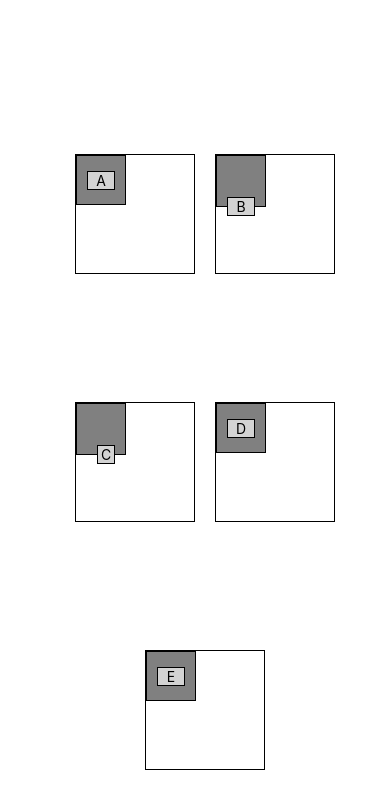
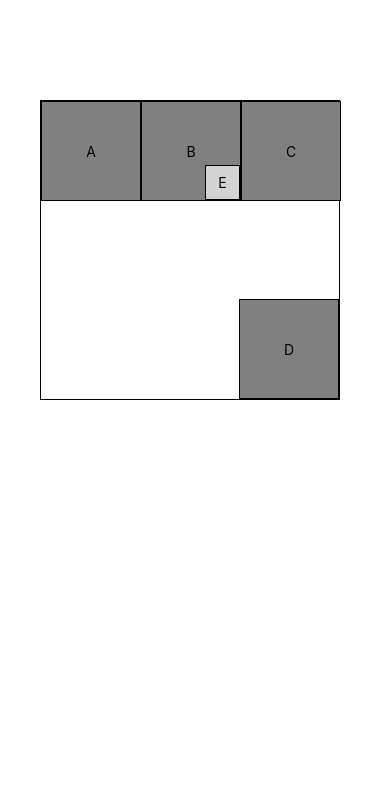
Before and after one commit to KalaiselvanSivakumar/Tutorial-Book-RN-Styling, a React Native app: screen / in a window 390 px wide. Shown: the top 808 px of the page. Built offline with nearby package versions, Linux system fonts and the light colour scheme.

Commit message:
RN - Styling: Position properties

```diff
--- a/App.js
+++ b/App.js
@@ -7,8 +7,9 @@
  */
 
 import React from 'react';
+import PositionCombinations from './app/style-properties/PositionCombinations';
 // import MarginCombinations from './app/style-properties/MarginCombinations';
-import PaddingCombinations from './app/style-properties/PaddingCombinations';
+// import PaddingCombinations from './app/style-properties/PaddingCombinations';
 // import BorderRadiusCombinations from './app/style-properties/BorderRadiusCombinations';
 // import BorderCombinations from './app/style-properties/BorderCombinations';
 // import { SafeAreaView, ScrollView } from 'react-native';
@@ -32,7 +33,8 @@ const App = () => {
     // <BorderCombinations />
     // <BorderRadiusCombinations />
     // <MarginCombinations />
-    <PaddingCombinations />
+    // <PaddingCombinations />
+    <PositionCombinations />
     // <ProfileCard />
   );
 };
--- /dev/null
+++ b/app/style-properties/PositionCombinations.js
@@ -0,0 +1,64 @@
+import React from 'react';
+import { StyleSheet, View } from 'react-native';
+import { CenteredText } from './BorderRadiusCombinations';
+
+const PositionCombinations = () => (
+  <View style={styles.container}>
+    <View style={styles.row}>
+      <BlockComponent>
+        <CenteredText>A</CenteredText>
+      </BlockComponent>
+      <BlockComponent>
+        <CenteredText>B</CenteredText>
+        <View style={[styles.tinyBlock, styles.bottomRightPosition]}>
+          <CenteredText>E</CenteredText>
+        </View>
+      </BlockComponent>
+      <BlockComponent>
+        <CenteredText>C</CenteredText>
+      </BlockComponent>
+    </View>
+    <BlockComponent style={styles.bottomRightPosition}>
+      <CenteredText>D</CenteredText>
+    </BlockComponent>
+  </View>
+);
+
+const BlockComponent = props => (
+  <View style={[styles.blockContainer, props.style]}>{props.children}</View>
+);
+
+const styles = StyleSheet.create({
+  container: {
+    width: 300,
+    height: 300,
+    margin: 40,
+    marginTop: 100,
+    borderWidth: 1,
+  },
+  row: {
+    flex: 1,
+    flexDirection: 'row',
+  },
+  blockContainer: {
+    width: 100,
+    height: 100,
+    backgroundColor: 'grey',
+    borderWidth: 1,
+    justifyContent: 'center',
+  },
+  tinyBlock: {
+    width: 35,
+    height: 35,
+    borderWidth: 1,
+    justifyContent: 'center',
+    backgroundColor: 'lightgrey',
+  },
+  bottomRightPosition: {
+    position: 'absolute',
+    bottom: 0,
+    right: 0,
+  },
+});
+
+export default PositionCombinations;
```
